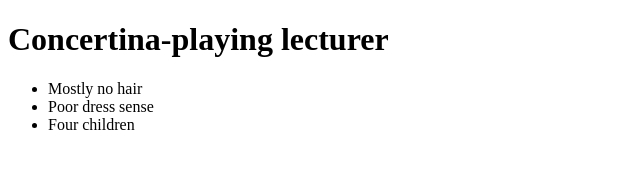
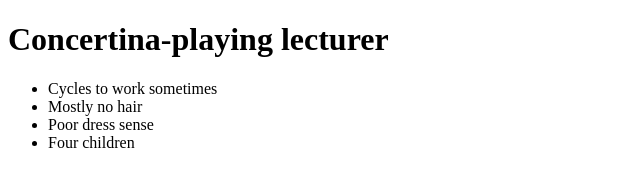
Before and after one commit to stevenaeola/Prog1920, a plain HTML site: page Friday/index.html in a window 1280 px wide. Shown: the whole page, without its empty margins (0-640 px from the left). Drawn offline with Linux system fonts and the light colour scheme.

Commit message:
functional fact

```diff
--- a/Friday/index.html
+++ b/Friday/index.html
@@ -9,6 +9,7 @@
     <h1>Concertina-playing lecturer</h1>
 
     <ul>
+      <li>Cycles to work sometimes</li>
       <li>Mostly no hair</li>
       <li>Poor dress sense</li>
       <li>Four children</li>
```
